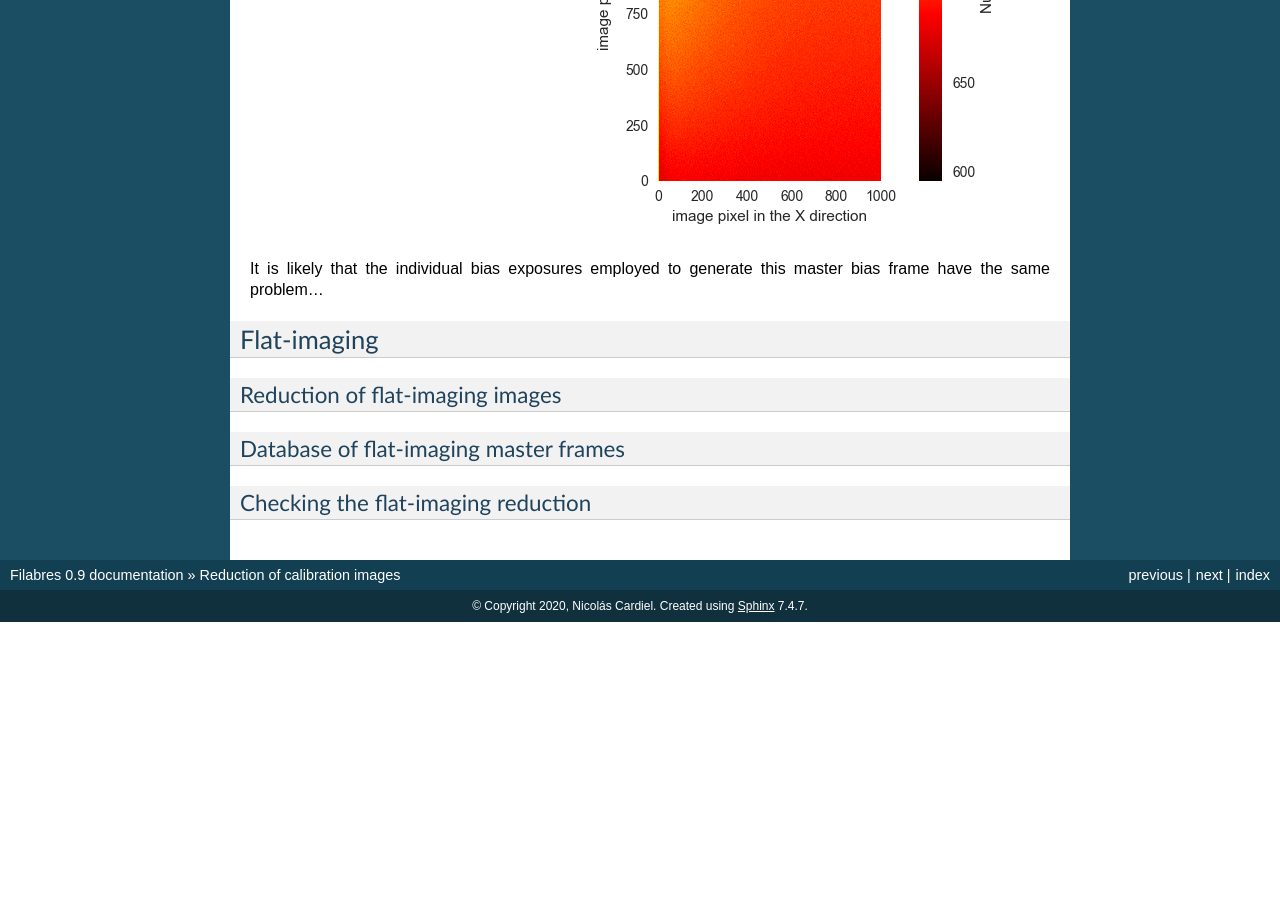
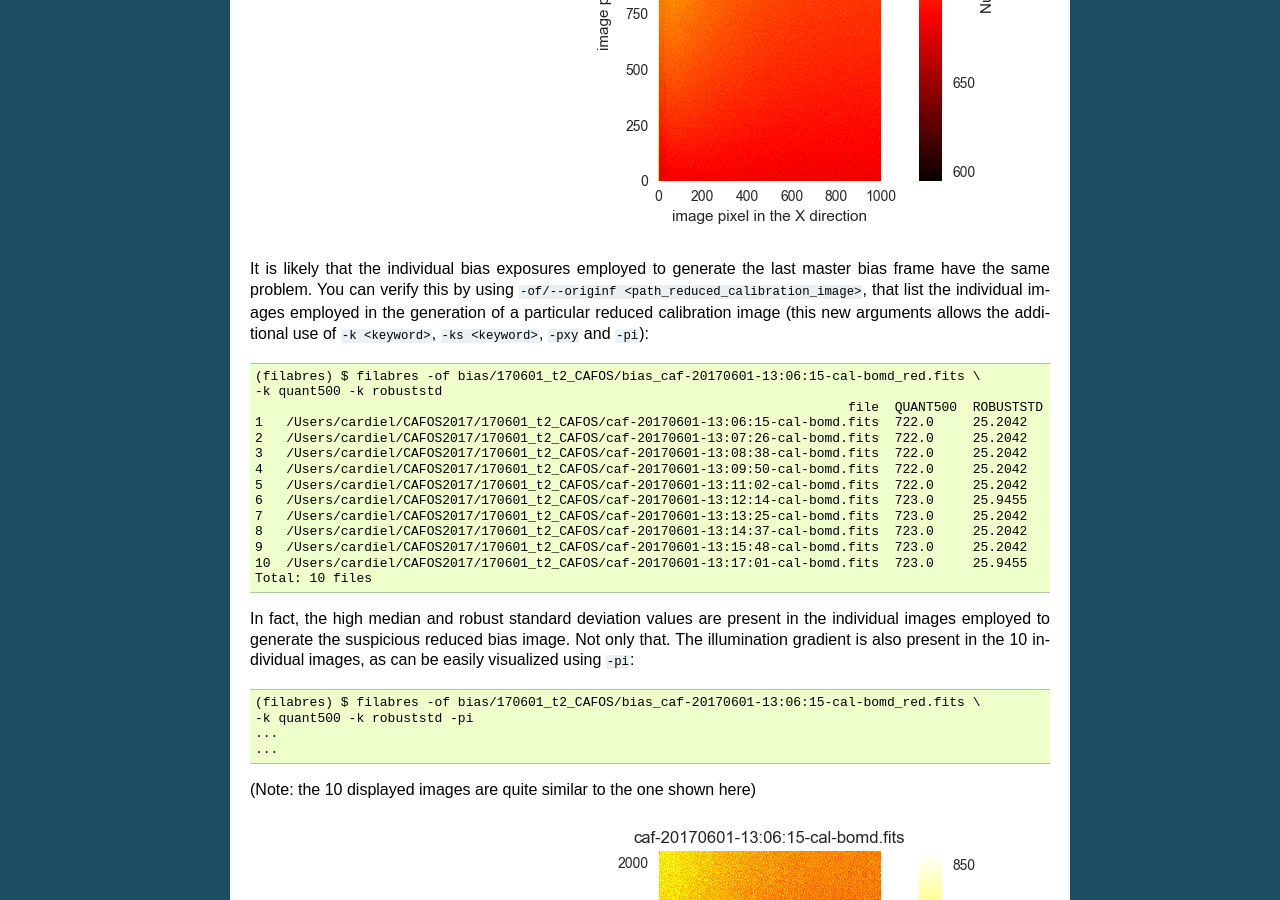
Before and after one commit to nicocardiel/filabres, a Sphinx documentation site: the page built from doc/calibration.rst, in a window 1280 px wide and 900 px high, scrolled down 8716 px. Built offline with Sphinx 7.4.7, drawn with Linux system fonts in a browser that asks for light colours; formulas are drawn with MathJax 3; before the commit the page ends 9338 px from its top, so only the background shows below that.

Commit message:
Show signature and reduced calibrations with the same signature when using -of/--originf

```diff
--- a/doc/calibration.rst
+++ b/doc/calibration.rst
@@ -434,8 +434,47 @@ noticeable in the upper left corner of the detector:
    :width: 100%
    :alt: Reduced bias 2 from 20170601
 
-It is likely that the individual bias exposures employed to generate this
-master bias frame have the same problem...
+It is likely that the individual bias exposures employed to generate the last
+master bias frame have the same problem. You can verify this by using
+``-of/--originf <path_reduced_calibration_image>``, that list the individual images employed in the generation
+of a particular reduced calibration image (this new arguments allows the
+additional use of ``-k <keyword>``, ``-ks <keyword>``, ``-pxy`` and ``-pi``):
+
+::
+
+   (filabres) $ filabres -of bias/170601_t2_CAFOS/bias_caf-20170601-13:06:15-cal-bomd_red.fits \
+   -k quant500 -k robuststd
+                                                                               file  QUANT500  ROBUSTSTD
+   1   /Users/cardiel/CAFOS2017/170601_t2_CAFOS/caf-20170601-13:06:15-cal-bomd.fits  722.0     25.2042
+   2   /Users/cardiel/CAFOS2017/170601_t2_CAFOS/caf-20170601-13:07:26-cal-bomd.fits  722.0     25.2042
+   3   /Users/cardiel/CAFOS2017/170601_t2_CAFOS/caf-20170601-13:08:38-cal-bomd.fits  722.0     25.2042
+   4   /Users/cardiel/CAFOS2017/170601_t2_CAFOS/caf-20170601-13:09:50-cal-bomd.fits  722.0     25.2042
+   5   /Users/cardiel/CAFOS2017/170601_t2_CAFOS/caf-20170601-13:11:02-cal-bomd.fits  722.0     25.2042
+   6   /Users/cardiel/CAFOS2017/170601_t2_CAFOS/caf-20170601-13:12:14-cal-bomd.fits  723.0     25.9455
+   7   /Users/cardiel/CAFOS2017/170601_t2_CAFOS/caf-20170601-13:13:25-cal-bomd.fits  723.0     25.2042
+   8   /Users/cardiel/CAFOS2017/170601_t2_CAFOS/caf-20170601-13:14:37-cal-bomd.fits  723.0     25.2042
+   9   /Users/cardiel/CAFOS2017/170601_t2_CAFOS/caf-20170601-13:15:48-cal-bomd.fits  723.0     25.2042
+   10  /Users/cardiel/CAFOS2017/170601_t2_CAFOS/caf-20170601-13:17:01-cal-bomd.fits  723.0     25.9455
+   Total: 10 files
+
+In fact, the high median and robust standard deviation values are
+present in the individual images employed to generate the suspicious reduced
+bias image. Not only that. The illumination gradient is also present in
+the 10 individual images, as can be easily visualized using ``-pi``:
+
+::
+
+   (filabres) $ filabres -of bias/170601_t2_CAFOS/bias_caf-20170601-13:06:15-cal-bomd_red.fits \
+   -k quant500 -k robuststd -pi
+   ...
+   ...
+
+(Note: the 10 displayed images are quite similar to the one shown here)
+
+.. image:: images/pi_individual_wrongbias_20170601.png
+   :width: 100%
+   :alt: Individual wrong bias night 20170601
+
 
 
 Flat-imaging
--- a/filabres/version.py
+++ b/filabres/version.py
@@ -8,7 +8,7 @@
 # License-Filename: LICENSE.txt
 #
 
-version = '0.9.19'
+version = '0.9.20'
 
 
 def main():
```
Also changed, not shown: doc/images/pi_individual_wrongbias_20170601.png (added), 1 other file.
